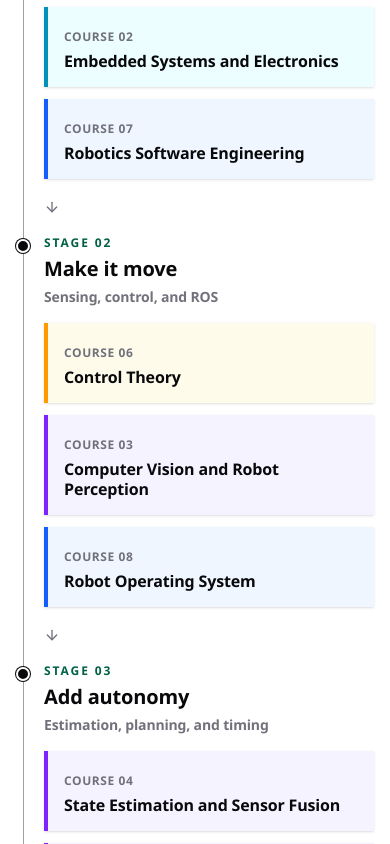
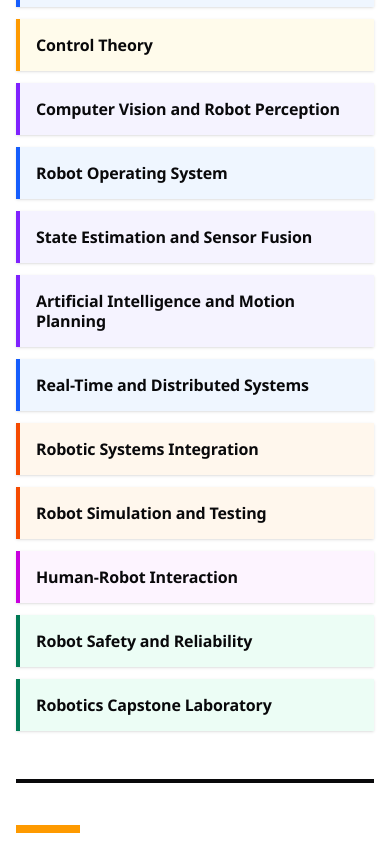
Before and after one commit to MiguelMasc/Learn-Robotics, a Next.js app: page /curriculum in a window 390 px wide. Shown: the part 1160-2004 px from the top of the page. Built offline with nearby package versions, Linux system fonts and the light colour scheme.

Commit message:
Remove curriculum course numbers and stages

```diff
--- a/components/curriculum/curriculum-canvas.tsx
+++ b/components/curriculum/curriculum-canvas.tsx
@@ -1,21 +1,13 @@
 "use client";
 
 import { useMemo, useState } from "react";
-import { ArrowDown, Check, Route } from "lucide-react";
+import { Check, Route } from "lucide-react";
 import { TopicModalGrid } from "@/components/curriculum/topic-modal-grid";
 import type { CurriculumCourse } from "@/data/curriculum";
 import { cn } from "@/lib/utils";
 
 type Tone = keyof typeof tones;
-type CourseNode = { courseIndex: number; stage: number; row: number; tone: Tone };
-
-const stages = [
-  { number: "01", title: "Build the base", note: "Mechanics, circuits, and code" },
-  { number: "02", title: "Make it move", note: "Sensing, control, and ROS" },
-  { number: "03", title: "Add autonomy", note: "Estimation, planning, and timing" },
-  { number: "04", title: "Integrate", note: "Test complete robot behavior" },
-  { number: "05", title: "Deploy", note: "Prove safety and capability" },
-];
+type CourseNode = { courseIndex: number; column: number; row: number; tone: Tone };
 
 const tones = {
   mechanical: { card: "border-amber-500 bg-amber-50 hover:bg-amber-100", tab: "bg-amber-500 text-zinc-950", dot: "bg-amber-500", label: "Mechanics + control" },
@@ -28,18 +20,18 @@ const tones = {
 };
 
 const nodes: CourseNode[] = [
-  { courseIndex: 0, stage: 0, row: 0, tone: "mechanical" }, { courseIndex: 1, stage: 0, row: 1, tone: "electrical" }, { courseIndex: 6, stage: 0, row: 2, tone: "software" },
-  { courseIndex: 5, stage: 1, row: 0, tone: "mechanical" }, { courseIndex: 2, stage: 1, row: 1, tone: "autonomy" }, { courseIndex: 7, stage: 1, row: 2, tone: "software" },
-  { courseIndex: 3, stage: 2, row: 0, tone: "autonomy" }, { courseIndex: 4, stage: 2, row: 1, tone: "autonomy" }, { courseIndex: 8, stage: 2, row: 2, tone: "software" },
-  { courseIndex: 9, stage: 3, row: 0, tone: "integration" }, { courseIndex: 10, stage: 3, row: 1, tone: "integration" }, { courseIndex: 12, stage: 3, row: 2, tone: "human" },
-  { courseIndex: 11, stage: 4, row: 0, tone: "readiness" }, { courseIndex: 13, stage: 4, row: 1, tone: "readiness" },
+  { courseIndex: 0, column: 0, row: 0, tone: "mechanical" }, { courseIndex: 1, column: 0, row: 1, tone: "electrical" }, { courseIndex: 6, column: 0, row: 2, tone: "software" },
+  { courseIndex: 5, column: 1, row: 0, tone: "mechanical" }, { courseIndex: 2, column: 1, row: 1, tone: "autonomy" }, { courseIndex: 7, column: 1, row: 2, tone: "software" },
+  { courseIndex: 3, column: 2, row: 0, tone: "autonomy" }, { courseIndex: 4, column: 2, row: 1, tone: "autonomy" }, { courseIndex: 8, column: 2, row: 2, tone: "software" },
+  { courseIndex: 9, column: 3, row: 0, tone: "integration" }, { courseIndex: 10, column: 3, row: 1, tone: "integration" }, { courseIndex: 12, column: 3, row: 2, tone: "human" },
+  { courseIndex: 11, column: 4, row: 0, tone: "readiness" }, { courseIndex: 13, column: 4, row: 1, tone: "readiness" },
 ];
 const connections = [[0, 5], [0, 9], [1, 5], [1, 2], [6, 7], [5, 9], [2, 3], [2, 9], [7, 8], [7, 9], [3, 4], [4, 10], [8, 9], [9, 10], [9, 11], [10, 11], [10, 13], [12, 13], [11, 13]] as const;
-const canvas = { width: 1360, height: 690, left: 36, top: 118, column: 267, row: 174, cardWidth: 216, cardHeight: 132 };
+const canvas = { width: 1360, height: 570, left: 36, top: 36, column: 267, row: 174, cardWidth: 216, cardHeight: 132 };
 
 function pointFor(courseIndex: number, edge: "start" | "end") {
   const node = nodes.find((candidate) => candidate.courseIndex === courseIndex)!;
-  const x = canvas.left + node.stage * canvas.column;
+  const x = canvas.left + node.column * canvas.column;
   const y = canvas.top + node.row * canvas.row;
   return { x: edge === "start" ? x + canvas.cardWidth : x, y: y + canvas.cardHeight / 2 };
 }
@@ -63,9 +55,6 @@ export function CurriculumCanvas({ courses }: { courses: CurriculumCourse[] }) {
     <div className="hidden overflow-x-auto pb-4 md:block">
       <div className="relative overflow-hidden border border-zinc-300 bg-[radial-gradient(circle_at_center,_#d4d4d8_1px,_transparent_1px)] bg-[length:22px_22px]" style={{ width: canvas.width, height: canvas.height }}>
         <div className="absolute inset-0 bg-gradient-to-b from-white/90 via-white/45 to-white/80" />
-        {stages.map((stage, index) => <div key={stage.number} className="absolute top-0 h-full border-l border-dashed border-zinc-300 px-5 pt-6" style={{ left: index * canvas.column, width: canvas.column }}>
-          <p className="text-xs font-black uppercase tracking-[0.18em] text-emerald-800">Stage {stage.number}</p><h3 className="mt-1 text-lg font-black">{stage.title}</h3><p className="mt-1 text-xs font-semibold text-zinc-500">{stage.note}</p>
-        </div>)}
         <svg className="pointer-events-none absolute inset-0 z-10" viewBox={`0 0 ${canvas.width} ${canvas.height}`} aria-hidden="true">
           <defs><marker id="curriculum-arrow" markerWidth="8" markerHeight="8" refX="7" refY="4" orient="auto"><path d="M0,0 L8,4 L0,8 Z" fill="#52525b" /></marker></defs>
           {connections.map(([from, to]) => {
@@ -75,29 +64,24 @@ export function CurriculumCanvas({ courses }: { courses: CurriculumCourse[] }) {
         </svg>
         {nodes.map((node) => {
           const course = courses[node.courseIndex]; const tone = tones[node.tone]; const selected = course.id === selectedId;
-          return <button key={course.id} type="button" onClick={() => selectCourse(course)} className={cn("absolute z-20 flex flex-col overflow-hidden border-2 text-left shadow-[4px_4px_0_0_#18181b] transition-transform hover:-translate-y-1 focus-visible:outline-none focus-visible:ring-4 focus-visible:ring-zinc-950/25", tone.card, selected && "-translate-y-1 ring-4 ring-zinc-950/20")} style={{ left: canvas.left + node.stage * canvas.column, top: canvas.top + node.row * canvas.row, width: canvas.cardWidth, height: canvas.cardHeight }} aria-pressed={selected}>
-            <span className={cn("flex w-full items-center justify-between px-3 py-2 text-[11px] font-black uppercase tracking-wider", tone.tab)}>Course {String(node.courseIndex + 1).padStart(2, "0")}{selected ? <Check className="size-3.5" aria-hidden="true" /> : null}</span>
+          return <button key={course.id} type="button" onClick={() => selectCourse(course)} className={cn("absolute z-20 flex flex-col overflow-hidden border-2 text-left shadow-[4px_4px_0_0_#18181b] transition-transform hover:-translate-y-1 focus-visible:outline-none focus-visible:ring-4 focus-visible:ring-zinc-950/25", tone.card, selected && "-translate-y-1 ring-4 ring-zinc-950/20")} style={{ left: canvas.left + node.column * canvas.column, top: canvas.top + node.row * canvas.row, width: canvas.cardWidth, height: canvas.cardHeight }} aria-pressed={selected}>
+            <span className={cn("flex h-2 w-full items-center justify-end", tone.tab)}>{selected ? <Check className="mr-2 size-3.5 translate-y-3" aria-hidden="true" /> : null}</span>
             <span className="flex grow items-center px-3 text-[15px] font-black leading-[1.18]">{course.title}</span><span className="px-3 pb-3 text-[11px] font-bold text-zinc-600">{course.topics.length} topic modules</span>
           </button>;
         })}
       </div>
     </div>
 
-    <div className="relative space-y-5 pl-7 md:hidden">
-      <div className="absolute bottom-7 left-[7px] top-7 w-px bg-zinc-400" aria-hidden="true" />
-      {stages.map((stage, stageIndex) => <section key={stage.number} className="relative">
-        <div className="absolute -left-7 top-1 size-3.5 rounded-full border-2 border-white bg-zinc-950 ring-1 ring-zinc-950" />
-        <p className="text-xs font-black uppercase tracking-[0.16em] text-emerald-800">Stage {stage.number}</p><h3 className="mt-1 text-xl font-black">{stage.title}</h3><p className="mt-1 text-sm font-semibold text-zinc-500">{stage.note}</p>
-        <div className="mt-4 grid gap-3">{nodes.filter((node) => node.stage === stageIndex).map((node) => {
-          const course = courses[node.courseIndex]; const tone = tones[node.tone]; const selected = course.id === selectedId;
-          return <button key={course.id} type="button" onClick={() => selectCourse(course)} className={cn("border-l-4 p-4 text-left shadow-sm focus-visible:outline-none focus-visible:ring-2 focus-visible:ring-zinc-950", tone.card, selected && "ring-2 ring-zinc-950")} aria-pressed={selected}><span className="text-xs font-black uppercase tracking-wider text-zinc-500">Course {String(node.courseIndex + 1).padStart(2, "0")}</span><span className="mt-1 block text-base font-black leading-tight">{course.title}</span></button>;
-        })}</div>{stageIndex < stages.length - 1 ? <ArrowDown className="my-5 size-4 text-zinc-500" aria-hidden="true" /> : null}
-      </section>)}
+    <div className="grid gap-3 md:hidden">
+      {nodes.map((node) => {
+        const course = courses[node.courseIndex]; const tone = tones[node.tone]; const selected = course.id === selectedId;
+        return <button key={course.id} type="button" onClick={() => selectCourse(course)} className={cn("border-l-4 p-4 text-left shadow-sm focus-visible:outline-none focus-visible:ring-2 focus-visible:ring-zinc-950", tone.card, selected && "ring-2 ring-zinc-950")} aria-pressed={selected}><span className="block text-base font-black leading-tight">{course.title}</span></button>;
+      })}
     </div>
 
     <section id="course-details" className="mt-12 scroll-mt-28 border-t-4 border-zinc-950 pt-8" aria-live="polite">
       <div className="grid gap-6 lg:grid-cols-[minmax(0,0.8fr)_minmax(0,1.2fr)] lg:gap-12">
-        <div><div className="flex flex-wrap items-center gap-3"><span className={cn("px-3 py-1.5 text-xs font-black uppercase tracking-wider", tones[selectedNode.tone].tab)}>Course {String(selectedIndex + 1).padStart(2, "0")}</span><span className="text-xs font-black uppercase tracking-wider text-zinc-500">Stage {stages[selectedNode.stage].number} · {stages[selectedNode.stage].title}</span></div>
+        <div><span className={cn("inline-block h-2 w-16", tones[selectedNode.tone].tab)} aria-hidden="true" />
           <h2 className="mt-5 text-3xl font-black leading-tight sm:text-4xl">{selectedCourse.title}</h2><p className="mt-4 text-lg font-medium leading-8 text-zinc-700">{selectedCourse.summary}</p><p className="mt-5 border-l-4 border-emerald-700 pl-4 text-base font-bold leading-7">{selectedCourse.emphasis}</p>
         </div>
         <div><p className="mb-3 text-xs font-black uppercase tracking-[0.16em] text-zinc-500">Choose a topic to open its learning resources</p><TopicModalGrid topics={selectedCourse.topics} /></div>
```
